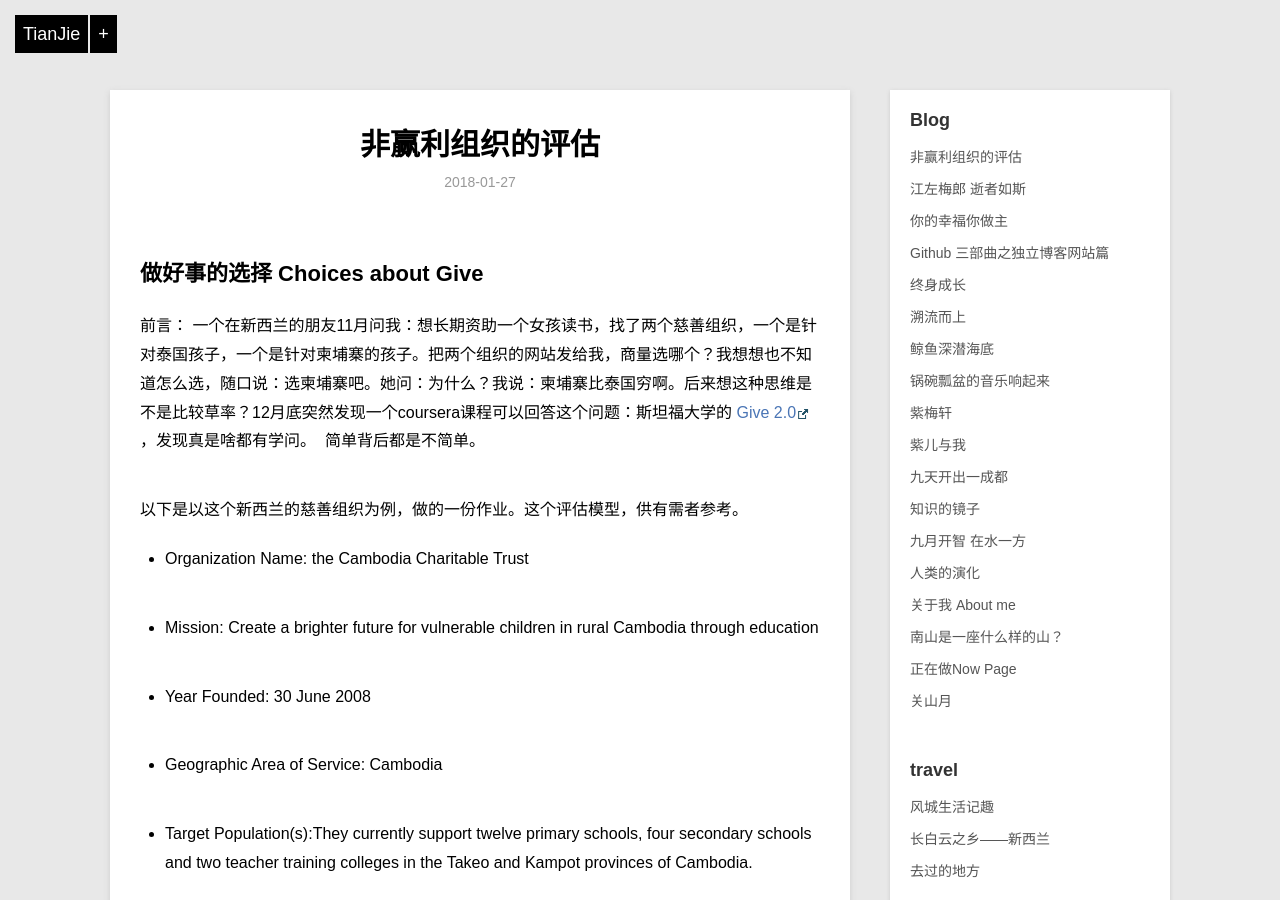
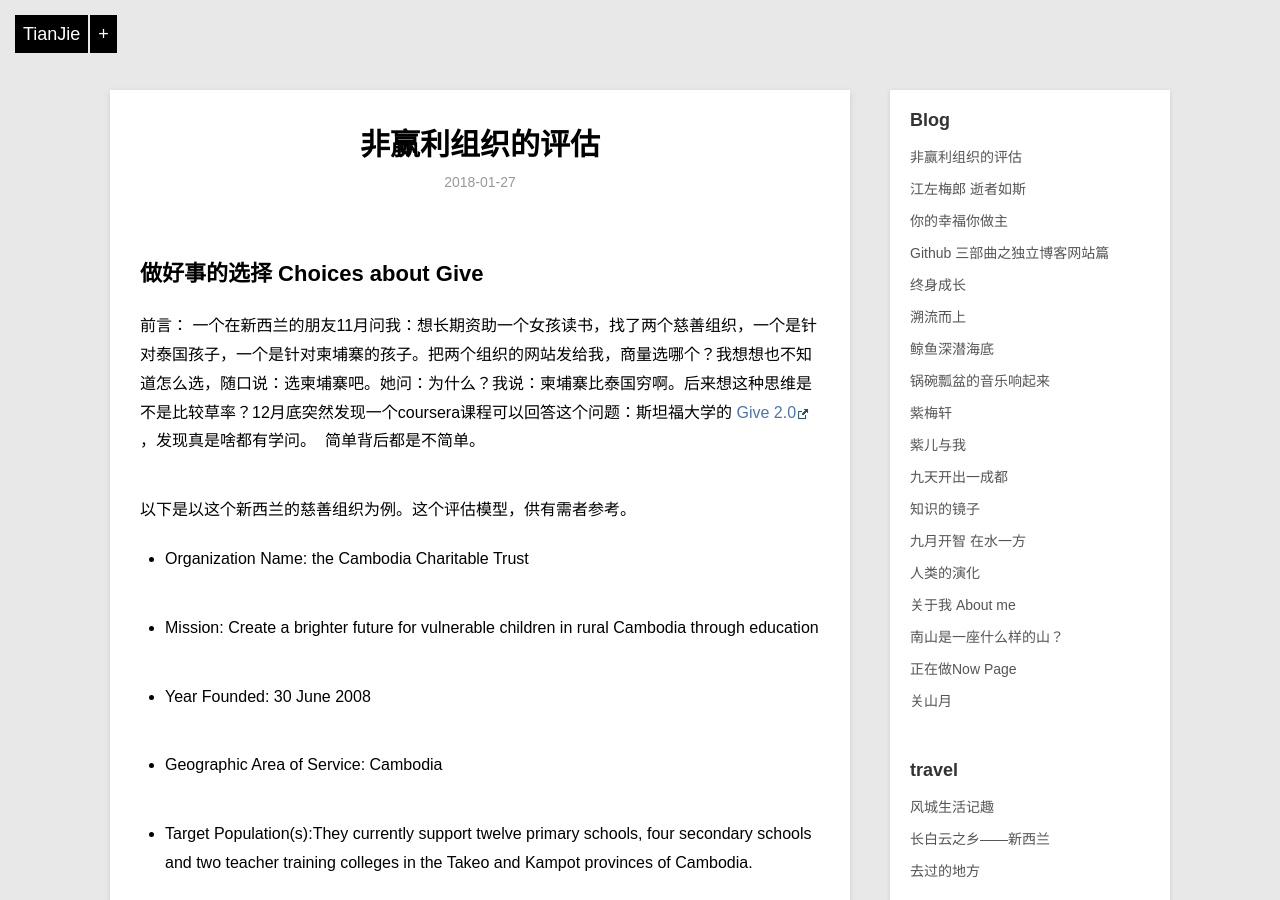
Before and after one commit to violettianjie/violettianjie.github.io, a Jekyll site: the page built from _posts/blog/2018-01-27-give.md, in a window 1280 px wide and 900 px high. Built offline with Jekyll 4.4.1, drawn with Linux system fonts in a browser that asks for light colours; comment, search, counter and statistics services are not loaded.

Commit message:
Update 2018-01-27-give.md

```diff
--- a/_posts/blog/2018-01-27-give.md
+++ b/_posts/blog/2018-01-27-give.md
@@ -12,7 +12,7 @@ category: blog
 前言：
 一个在新西兰的朋友11月问我：想长期资助一个女孩读书，找了两个慈善组织，一个是针对泰国孩子，一个是针对柬埔寨的孩子。把两个组织的网站发给我，商量选哪个？我想想也不知道怎么选，随口说：选柬埔寨吧。她问：为什么？我说：柬埔寨比泰国穷啊。后来想这种思维是不是比较草率？12月底突然发现一个coursera课程可以回答这个问题：斯坦福大学的 [Give 2.0](https://www.coursera.org/learn/philanthropist?siteID=je6NUbpObpQ-lxc.hTMpAGJSw9YxDh.U7A&utm_content=10&utm_medium=partners&utm_source=linkshare&utm_campaign=je6NUbpObpQ) ，发现真是啥都有学问。  简单背后都是不简单。
 
-以下是以这个新西兰的慈善组织为例，做的一份作业。这个评估模型，供有需者参考。
+以下是以这个新西兰的慈善组织为例。这个评估模型，供有需者参考。
 
 - Organization Name: the Cambodia Charitable Trust
 
```
